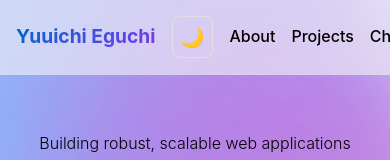
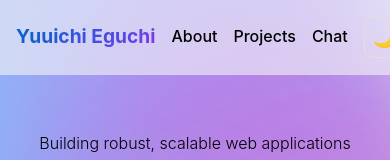
Before and after one commit to yuuichieguchi/portfolio, a Next.js app in the folder frontend/: page / in a window 390 px wide. Shown: the top 160 px of the page. Built offline with nearby package versions, Linux system fonts and the light colour scheme; no server answers.

Commit message:
[fix] design on mobile

```diff
--- a/frontend/components/Layout.module.css
+++ b/frontend/components/Layout.module.css
@@ -29,6 +29,7 @@
   justify-content: center;
   align-items: center;
   gap: var(--spacing-3xl);
+  width: 100%;
 }
 
 .logo {
@@ -126,17 +127,19 @@
 /* Responsive design */
 @media (max-width: 768px) {
   .headerContent {
+    max-width: none;
     flex-direction: row;
     justify-content: space-between;
     align-items: center;
     padding: var(--spacing-md);
-    gap: var(--spacing-md);
+    gap: 0;
   }
 
   .logo {
     position: static;
     order: 1;
     flex-shrink: 0;
+    margin-right: auto;
   }
 
   .logo h1 {
@@ -144,17 +147,18 @@
   }
 
   .nav {
-    order: 3;
-    flex: 1;
+    order: 2;
+    flex: 0 1 auto;
     justify-content: center;
     gap: var(--spacing-md);
-    margin-right: var(--spacing-md);
+    margin: 0 var(--spacing-md);
   }
 
   .themeToggle {
     position: static;
-    order: 2;
+    order: 3;
     flex-shrink: 0;
+    margin-left: auto;
   }
 
   .footerContent {
```
